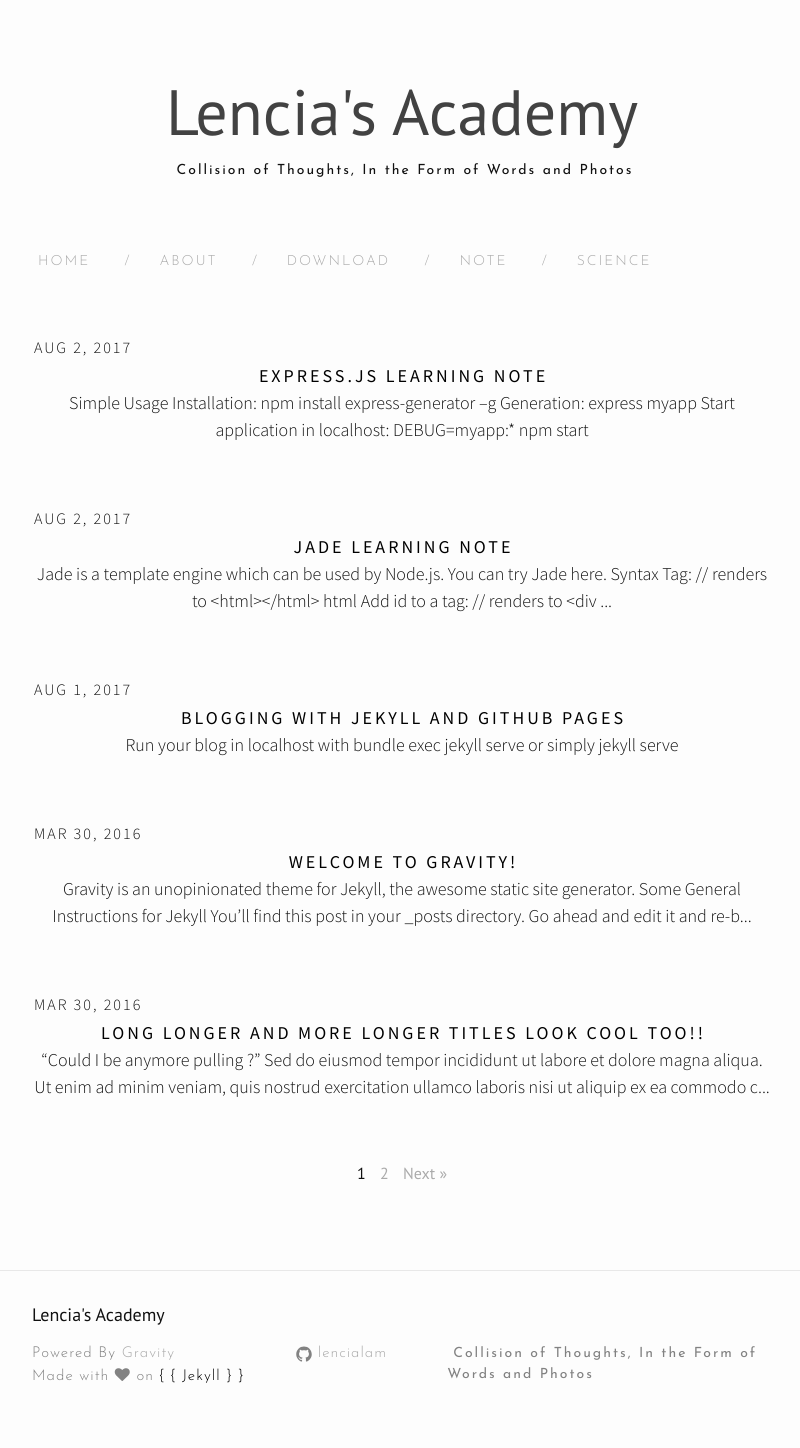
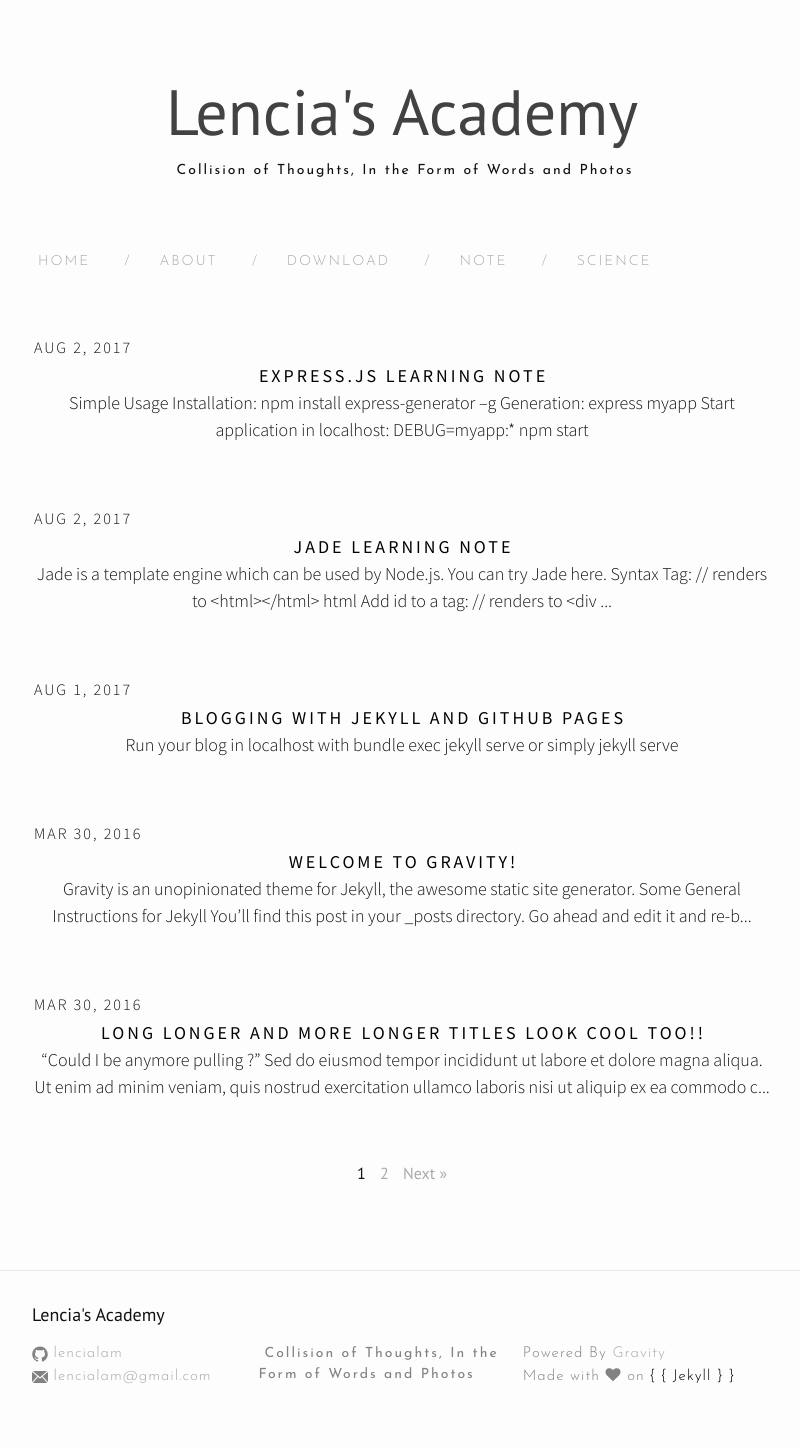
Before and after one commit to lencialam/lencialam.github.io, a Jekyll site: the page built from index.html, in a window 1280 px wide. Shown: the whole page, without its empty margins (238-1038 px from the left). Built offline with Jekyll 4.4.1, drawn with Linux system fonts in a browser that asks for light colours; nearby versions of some CDN libraries; the list of posts is cut into pages by our own code.

Commit message:
add email to footer

```diff
--- a/_includes/footer.html
+++ b/_includes/footer.html
@@ -5,14 +5,6 @@
     <h2 class="footer-heading small-site-title">{{ site.title }}</h2>
 
     <div class="footer-col-wrapper">
-      <div class="footer-col footer-col-1">
-        <ul class="contact-list footer-content">
-          <li>Powered By <a href="http://github.com/hemangsk/Gravity">Gravity</a></li>
-          <li>Made with <i class="fa fa-heart"></i> on <a href="http://jekyllrb.com"><span style="color:black">{ { Jekyll } }</a></span></li>
-
-
-        </ul>
-      </div>
 
       <div class="footer-col footer-col-2 footer-content">
         <ul class="social-media-list">
@@ -27,11 +19,26 @@
             {% include icon-twitter.html username=site.twitter_username %}
           </li>
           {% endif %}
+
+          {% if site.email %}
+          <li>
+            {% include icon-email.html username=site.email %}
+          </li>
+          {% endif %}
         </ul>
       </div>
 
-      <div class="footer-col footer-col-3 site-description">
+      <div class="footer-col footer-col-1 site-description">
         <p>{{ site.description }}</p>
+      </div>
+
+      <div class="footer-col footer-col-1">
+        <ul class="contact-list footer-content">
+          <li>Powered By <a href="http://github.com/hemangsk/Gravity">Gravity</a></li>
+          <li>Made with <i class="fa fa-heart"></i> on <a href="http://jekyllrb.com"><span style="color:black">{ { Jekyll } }</a></span></li>
+
+
+        </ul>
       </div>
     </div>
 
--- /dev/null
+++ b/_includes/icon-email.html
@@ -0,0 +1 @@
+<a href="mailto:{{ include.username }}"><span class="icon icon--email">{% include icon-email.svg %}</span><span class="username">{{ include.username }}</span></a>
--- a/css/style.scss
+++ b/css/style.scss
@@ -512,8 +512,8 @@ pre {
   width: calc(35% - (#{$spacing-unit} / 2));
 }
 .footer-col-2 {
-  width: -webkit-calc(20% - (#{$spacing-unit} / 2));
-  width: calc(20% - (#{$spacing-unit} / 2));
+  width: -webkit-calc(30% - (#{$spacing-unit} / 2));
+  width: calc(30% - (#{$spacing-unit} / 2));
 }
 .footer-col-3 {
   width: -webkit-calc(45% - (#{$spacing-unit} / 2));
```
Also changed, not shown: _includes/icon-email.svg (added).
